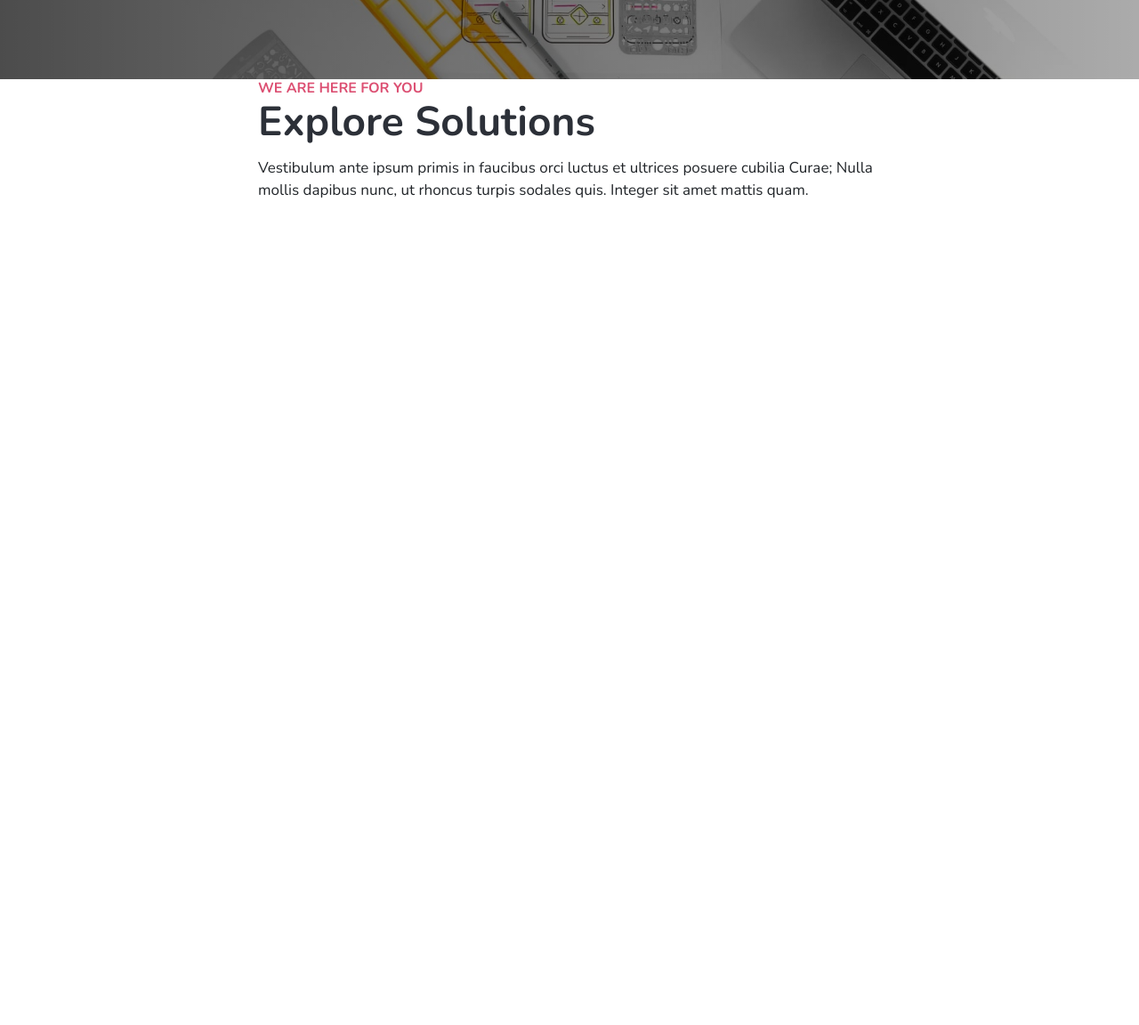
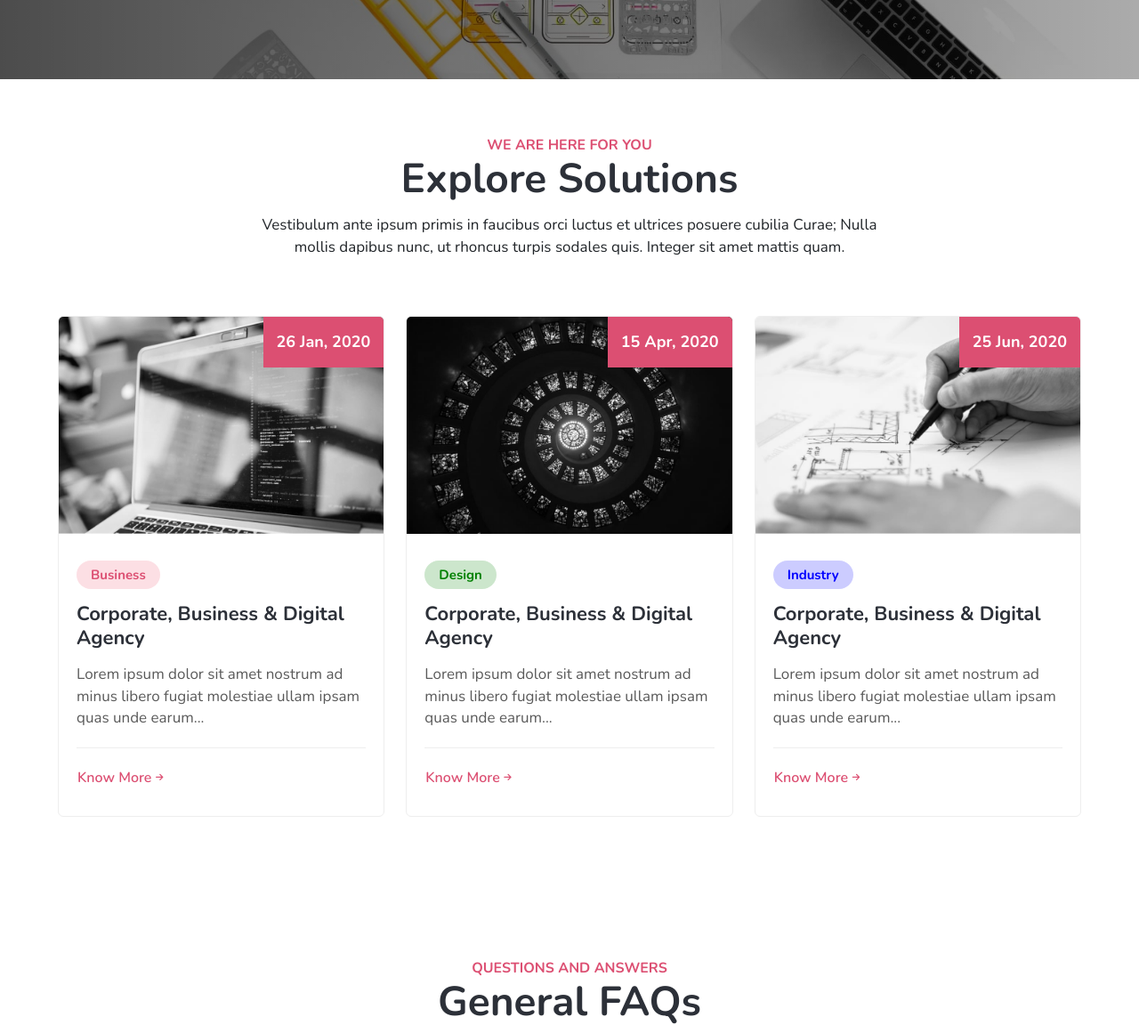
Before and after one commit to ntlthu/Capstone-Group9-BC34, a plain HTML site: page index.html in a window 1280 px wide. Shown: the part 2623-3775 px from the top of the page at 89% size. Before the commit the page ends 2866 px from the top, so only its background shows below. Drawn offline with nearby package versions, Linux system fonts and the light colour scheme.

Commit message:
push phan solution cua index.html

```diff
--- a/css/index.css
+++ b/css/index.css
@@ -3,6 +3,7 @@
   box-sizing: border-box;
   font-family: "Nunito", sans-serif;
 }
+
 html,
 body {
   margin: 0;
@@ -10,10 +11,12 @@ body {
   font-size: 16px;
   scroll-behavior: smooth;
 }
+
 a,
 a:hover {
   text-decoration: none;
 }
+
 :root {
   --pink: #dc4f72;
   --secondary: #0d5fa8;
@@ -31,28 +34,34 @@ a:hover {
   padding: 0px 30px;
   text-transform: uppercase;
 }
+
 .btn-outline-primary {
   color: #dc4f72;
   border-color: #dc4f72;
 }
+
 .btn-outline-primary:hover {
   color: #fff;
   background-color: #dc4f72;
   border-color: #dc4f72;
 }
+
 .btn-outline-primary:focus {
   box-shadow: 0 0 0 0.2rem rgba(220, 79, 114, 0.5);
 }
+
 .btn-primary {
   color: #fff;
   background-color: #dc4f72;
   border-color: #dc4f72;
 }
+
 .btn-primary:hover {
   color: #fff;
   background-color: #d62f58;
   border-color: #cf2952;
 }
+
 .btn-primary:focus,
 .btn-primary.focus {
   color: #fff;
@@ -80,12 +89,14 @@ a:hover {
   text-transform: uppercase;
   margin-bottom: 5px;
 }
+
 .header-section h3 {
   color: var(--title-color);
   font-size: 46px;
   line-height: 1;
   font-weight: 700;
 }
+
 /* HEADER CSS */
 .header {
   background-color: #fff;
@@ -96,6 +107,7 @@ a:hover {
   box-shadow: 0 3px 9px rgba(0, 0, 0, 0.05);
   transition: all 0.4s ease 0s;
 }
+
 .container {
   width: 100%;
   padding-left: 15px;
@@ -103,15 +115,18 @@ a:hover {
   margin-left: auto;
   margin-right: auto;
 }
+
 .ml-auto {
   margin-left: auto !important;
 }
+
 .navbar .navbar-brand {
   font-size: 27px;
   font-weight: 800;
   color: var(--pink);
   letter-spacing: -1px;
 }
+
 .navbar .navbar-brand:hover {
   opacity: 0.95;
 }
@@ -121,20 +136,24 @@ a:hover {
   color: var(--pink);
   font-size: 27px;
 }
+
 .navbar-expand-lg .navbar-nav .nav-item {
   padding: 0 15px;
   position: relative;
   transition: all 0.5s ease;
 }
+
 .navbar-nav .nav-item .nav-link {
   color: var(--title-color);
   font-size: 17px;
   font-weight: 400;
   position: relative;
 }
+
 .navbar-nav .nav-item .nav-link:hover {
   color: var(--pink);
 }
+
 .dropdown-menu .dropdown-item {
   font-weight: 400;
   font-size: 16px;
@@ -143,9 +162,11 @@ a:hover {
   padding-top: 0;
   padding-bottom: 14px;
 }
+
 .dropdown-menu .dropdown-item:hover {
   color: var(--pink);
 }
+
 a.nav-link::before {
   position: absolute;
   content: "";
@@ -155,6 +176,7 @@ a.nav-link::before {
   bottom: 8px;
   transition: all 0.5s ease;
 }
+
 .dropdown-menu .dropdown-item::before {
   position: absolute;
   content: "";
@@ -164,13 +186,16 @@ a.nav-link::before {
   bottom: 13px;
   transition: all 0.5s ease;
 }
+
 .navbar-expand-lg .navbar-nav .nav-link:hover::before,
 a.dropdown-item:hover::before {
   width: 20px;
 }
+
 .navbar-expand-lg .navbar-nav .nav-item .nav-link.active {
   color: var(--pink);
 }
+
 .navbar-toggler .fa {
   color: #fff;
   padding: 0;
@@ -182,13 +207,16 @@ a.dropdown-item:hover::before {
   display: inline-block;
   font-weight: bold;
 }
+
 .navbar-toggler .fa-times {
   display: none;
 }
+
 /* OUR IDEAS */
 .OurIdeas {
   margin-top: 90px;
 }
+
 .OurIdeas .OurIdeas__content {
   background-image: linear-gradient(to right, #fff, rgba(255, 255, 255, 0.92)),
     url(../images/banner.jpg);
@@ -230,18 +258,21 @@ a.dropdown-item:hover::before {
   border: 1px solid #f7f9fc;
   transition: all 0.4s ease-in;
 }
+
 .chooseUs__content .item:hover {
   background-color: #ffffff;
   border: 1px solid #eee;
   box-shadow: 0 0.5rem 1rem rgba(0, 0, 0, 0.09);
   transform: translateY(-0.5rem);
 }
+
 .chooseUs__content .item h3 {
   color: var(--title-color);
   font-size: 26px;
   line-height: 35px;
   font-weight: 700;
 }
+
 .chooseUs__content .item p {
   color: var(--text-color);
   margin-top: 15px;
@@ -253,12 +284,14 @@ a.dropdown-item:hover::before {
 .aboutUs {
   background-color: #f7f9fc;
 }
+
 .aboutUs-info h3 {
   font-size: 35px;
   line-height: 40px;
   color: var(--title-color);
   font-weight: 700;
 }
+
 .aboutUs-info p {
   font-size: 17px;
   color: var(--text-color);
@@ -266,23 +299,28 @@ a.dropdown-item:hover::before {
   font-weight: 400;
   font-style: normal;
 }
-.aboutUs__img {
+
+.img-effect {
   border-radius: 6px;
   transition: all 0.3s ease-in-out;
 }
-.aboutUs__img:hover {
+
+.img-effect:hover {
   transform: translateY(-0.5rem);
 }
+
 /* COUNTUP */
 .countUp {
   background-color: #f7f9fc;
 }
+
 .countUp__item h4 {
   font-size: 16px;
   line-height: 24.5px;
   color: var(--title-color);
   font-weight: 700;
 }
+
 .countUp__item span {
   font-size: 50px;
   line-height: 1;
@@ -293,6 +331,7 @@ a.dropdown-item:hover::before {
   margin-top: 10px;
   display: inline-block;
 }
+
 .countUp__item p {
   color: var(--text-color);
   font-size: 17px;
@@ -306,16 +345,33 @@ a.dropdown-item:hover::before {
   transition: 0.3s ease;
   border: 1px solid #eee;
 }
+
 .countUp__item:hover {
   box-shadow: 0 0.5rem 1rem rgba(0, 0, 0, 0.09);
 }
+
+@media screen and (max-width: 992px) {
+  .countUp__item span {
+    font-size: 40px;
+    line-height: 50px;
+  }
+
+  .countUp__item h4 {
+    font-size: 18px;
+  }
+}
+
+@media screen and (max-width: 768px) {
+  .countUp__item h4 {
+    font-size: 17px;
+  }
+}
+
 /* WE ARE TRUE */
 .Wearetrue .Wearetrue__content {
-  background-image: linear-gradient(
-      to right,
+  background-image: linear-gradient(to right,
       rgba(0, 0, 0, 0.7),
-      rgba(0, 0, 0, 0.33)
-    ),
+      rgba(0, 0, 0, 0.33)),
     url(../images/bg.jpg);
   background-size: cover;
   min-height: 480px;
@@ -326,6 +382,7 @@ a.dropdown-item:hover::before {
   display: grid;
   align-items: center;
 }
+
 .Wearetrue__detail-h2 h2 {
   font-size: 30px;
   line-height: 36px;
@@ -337,13 +394,135 @@ a.dropdown-item:hover::before {
   color: #eee;
   line-height: 24.5px;
 }
+
 .Wearetrue__detail {
   max-width: 550px;
 }
+
 .btn-light:hover {
   color: #212529;
   background-color: #e2e6ea;
   border-color: #dae0e5;
+}
+
+/* SOLUTION */
+.solution__item {
+  border-radius: 6px;
+  transition: 0.3s ease-in;
+  display: block;
+  height: 100%;
+  background: #fff;
+  border: 1px solid #eee;
+  overflow: hidden;
+}
+
+.solution__item:hover {
+  box-shadow: 0 0.5rem 1rem rgba(0, 0, 0, 0.09);
+  transform: translateY(-0.5rem);
+}
+
+.solution__item a.link-hover {
+  position: relative;
+}
+
+.solution__item a.link-hover img {
+  filter: grayscale(1);
+  transition: 0.3s ease-in-out;
+}
+
+.solution__item:hover a.link-hover img {
+  filter: grayscale(0);
+  overflow: hidden;
+}
+
+.solution__item p.date {
+  padding: 15px;
+  background-color: var(--pink);
+  font-size: 18px;
+  color: #fff;
+  font-weight: 700;
+  position: absolute;
+  top: 0;
+  right: 0;
+}
+
+.solution__info {
+  padding: 30px 20px;
+}
+
+.solution__info label.tag-label {
+  padding: 5px 16px;
+  display: inline-block;
+  border-radius: 25px;
+  font-size: 15px;
+  font-weight: 700;
+  margin-bottom: 15px;
+}
+
+.solution__info label.tag-label.red {
+  background: rgba(238, 97, 120, 0.2);
+  color: var(--pink);
+}
+
+.solution__info label.tag-label.green {
+  background: rgba(0, 128, 0, 0.2);
+  color: #008000;
+}
+
+.solution__info label.tag-label.blue {
+  background: rgba(0, 0, 255, 0.2);
+  color: #0000ff;
+}
+
+.solution__info h4 a {
+  font-size: 22px;
+  line-height: 27px;
+  color: var(--title-color);
+  display: block;
+  font-weight: 700;
+}
+
+.solution__item:hover .solution__info h4 a {
+  color: var(--pink);
+}
+
+.solution__info p {
+  font-size: 17px;
+  line-height: 24.5px;
+  color: var(--text-color);
+  margin-top: 15px;
+  border-bottom: 1px solid #eee;
+  padding-bottom: 20px;
+  margin-bottom: 20px;
+}
+
+.solution__info a.btn-news {
+  color: var(--pink);
+  padding: 0;
+  font-size: 16px;
+  font-weight: 600;
+  display: inline-block;
+  position: relative;
+  transition: 0.3s ease-in-out;
+}
+
+.solution__info a.btn-news span {
+  font-size: 60%;
+  vertical-align: middle;
+  position: absolute;
+  right: -13px;
+  top: 7.5px;
+  padding-left: 0px;
+  transition: 0.3s ease-in;
+  font-weight: 800;
+}
+
+.solution__info a.btn-news:focus {
+  box-shadow: 0 0 0 0.2rem rgba(225, 105, 135, 0.5);
+}
+
+.solution__item:hover a.btn-news span {
+  right: -17px;
 }
 
 /* RESPONSIVE */
@@ -356,6 +535,7 @@ a.dropdown-item:hover::before {
     margin-left: auto;
   }
 }
+
 @media screen and (min-width: 768px) {
   .container {
     max-width: 100%;
@@ -365,6 +545,7 @@ a.dropdown-item:hover::before {
     margin-left: auto;
   }
 }
+
 @media screen and (min-width: 992px) {
   .container {
     max-width: 100%;
@@ -374,6 +555,7 @@ a.dropdown-item:hover::before {
     margin-left: auto;
   }
 }
+
 @media screen and ((min-width: 1200px)) {
   .container {
     max-width: 100%;
--- a/index.html
+++ b/index.html
@@ -1,29 +1,22 @@
 <!DOCTYPE html>
 <html lang="en">
+
 <head>
   <meta charset="UTF-8" />
   <meta http-equiv="X-UA-Compatible" content="IE=edge" />
   <meta name="viewport" content="width=device-width, initial-scale=1.0" />
   <title>Group9-Masterwork-BC34</title>
   <!-- font icon -->
-    <link
-      rel="stylesheet"
-      href="https://cdnjs.cloudflare.com/ajax/libs/font-awesome/6.1.1/css/all.min.css"
-    />
+  <link rel="stylesheet" href="https://cdnjs.cloudflare.com/ajax/libs/font-awesome/6.1.1/css/all.min.css" />
   <!-- font google -->
   <link rel="preconnect" href="https://fonts.googleapis.com" />
   <link rel="preconnect" href="https://fonts.gstatic.com" crossorigin />
   <link
     href="https://fonts.googleapis.com/css2?family=Nunito:ital,wght@0,200;0,300;0,400;0,500;0,600;0,700;0,800;0,900;1,200;1,300;1,400;1,500;1,600;1,700;1,800;1,900&family=Oswald:wght@300;400;600;700&display=swap"
-      rel="stylesheet"
-    />
+    rel="stylesheet" />
   <!-- BS -->
-    <link
-      href="https://cdn.jsdelivr.net/npm/bootstrap@5.1.3/dist/css/bootstrap.min.css"
-      rel="stylesheet"
-      integrity="sha384-1BmE4kWBq78iYhFldvKuhfTAU6auU8tT94WrHftjDbrCEXSU1oBoqyl2QvZ6jIW3"
-      crossorigin="anonymous"
-    />
+  <link href="https://cdn.jsdelivr.net/npm/bootstrap@5.1.3/dist/css/bootstrap.min.css" rel="stylesheet"
+    integrity="sha384-1BmE4kWBq78iYhFldvKuhfTAU6auU8tT94WrHftjDbrCEXSU1oBoqyl2QvZ6jIW3" crossorigin="anonymous" />
   <!-- MAIN CSS-->
   <link rel="stylesheet" href="./css/index.css" />
 </head>
@@ -37,24 +30,15 @@
           <i class="fa-regular fa-handshake"></i>
           Masterwork
         </a>
-          <button
-            class="navbar-toggler"
-            type="button"
-            data-bs-toggle="collapse"
-            data-bs-target="#navbarMasterwork-header"
-            aria-controls="navbarSupportedContent"
-            aria-expanded="false"
-            aria-label="Toggle navigation"
-          >
+        <button class="navbar-toggler" type="button" data-bs-toggle="collapse" data-bs-target="#navbarMasterwork-header"
+          aria-controls="navbarSupportedContent" aria-expanded="false" aria-label="Toggle navigation">
           <i class="fa fa-bars"></i>
           <i class="fa fa-times"></i>
         </button>
         <div class="collapse navbar-collapse" id="navbarMasterwork-header">
           <ul class="navbar-nav ml-auto">
             <li class="nav-item">
-                <a class="nav-link active" aria-current="page" href="index.html"
-                  >Home</a
-                >
+              <a class="nav-link active" aria-current="page" href="index.html">Home</a>
             </li>
             <li class="nav-item">
               <a class="nav-link" href="about.html">About</a>
@@ -63,20 +47,11 @@
               <a class="nav-link" href="#">Services</a>
             </li>
             <li class="nav-item dropdown">
-                <a
-                  class="nav-link dropdown-toggle"
-                  href="#"
-                  id="navbarDropdown-header"
-                  role="button"
-                  data-bs-toggle="dropdown"
-                  aria-expanded="false"
-                >
+              <a class="nav-link dropdown-toggle" href="#" id="navbarDropdown-header" role="button"
+                data-bs-toggle="dropdown" aria-expanded="false">
                 Pages
               </a>
-                <ul
-                  class="dropdown-menu"
-                  aria-labelledby="navbarDropdown-header"
-                >
+              <ul class="dropdown-menu" aria-labelledby="navbarDropdown-header">
                 <li><a class="dropdown-item" href="#">Blog Posts</a></li>
                 <li>
                   <a class="dropdown-item" href="#">Blog single</a>
@@ -90,9 +65,7 @@
               <a class="nav-link">Contact</a>
             </li>
             <li class="nav-item ml-lg-3 ml-0 mt-lg-0 mt-3">
-                <a class="btn btn-outline-primary theme-button" href="#"
-                  >Schedule a Demo</a
-                >
+              <a class="btn btn-outline-primary theme-button" href="#">Schedule a Demo</a>
             </li>
           </ul>
         </div>
@@ -110,9 +83,7 @@
               Building a beautiful interactive business for startups and
               innovative companies.
             </p>
-              <a href="about.html" class="btn btn-outline-primary theme-button"
-                >Get Started</a
-              >
+            <a href="about.html" class="btn btn-outline-primary theme-button">Get Started</a>
           </div>
           <div class="col-lg-6 content-photo mt-lg-0 mt-5">
             <img src="./images/main.png" class="img-fluid" alt="main.png" />
@@ -196,11 +167,7 @@
           <a href="#URL" class="btn btn-primary theme-button">Read More</a>
         </div>
         <div class="col-lg-6 pl-lg-5 mt-lg-0 mt-5">
-            <img
-              src="./images/about.jpg"
-              class="img-fluid shadow aboutUs__img"
-              alt="about.jpg"
-            />
+          <img src="./images/about.jpg" class="img-fluid shadow img-effect" alt="about.jpg" />
         </div>
       </div>
     </div>
@@ -244,7 +211,7 @@
       </div>
     </div>
   </section>
-    <!-- Start We are true -->
+  <!-- We are true -->
   <section class="Wearetrue">
     <div class="Wearetrue__content">
       <div class="container">
@@ -265,19 +232,18 @@
             </p>
           </div>
           <div class="Wearetrue__detail-btn">
-              <a href="#" class="btn btn-light theme-button">Read more</a>
+            <a href="about.html" class="btn btn-light theme-button">Read more</a>
           </div>
         </div>
       </div>
     </div>
   </section>
-    <!-- End We are true -->
-    <!-- Start Solutions -->
-    <section class="solution">
-      <header class="header-section">
+  <!-- Solutions -->
+  <section class="solution py-5">
+    <header class="header-section text-center mx-auto pt-lg-3">
       <div class="container">
         <h6 class="h6-common">We are here for you</h6>
-          <h3 class="h3-common">Explore Solutions</h3>
+        <h3>Explore Solutions</h3>
         <p class="my-3">
           Vestibulum ante ipsum primis in faucibus orci luctus et ultrices
           posuere cubilia Curae; Nulla mollis dapibus nunc, ut rhoncus turpis
@@ -285,9 +251,87 @@
         </p>
       </div>
     </header>
-      <main></main>
+    <main class="solution__content pb-lg-3">
+      <div class="container">
+        <div class="row">
+          <div class="col-lg-4 col-md-6 mt-5">
+            <div class="solution__item">
+              <a href="#blog-single.html" class="d-block link-hover">
+                <img src="./images/b1.jpg" alt="b1.jpg" class="img-fluid " />
+                <p class="date">26 Jan, 2020</p>
+              </a>
+              <div class="solution__info">
+                <label class="tag-label red">Business</label>
+                <h4><a href="#blog-single.html">Corporate, Business & Digital Agency</a></h4>
+                <p class="solution-text">Lorem ipsum dolor sit amet nostrum ad minus libero fugiat molestiae ullam ipsam
+                  quas unde earum...</p>
+                <a href="#blog-single.html" class="btn btn-news">Know More <span class="fa fa-arrow-right"
+                    aria-hidden="true"></span> </a>
+              </div>
+            </div>
+          </div>
+          <div class="col-lg-4 col-md-6 mt-5">
+            <div class="solution__item">
+              <a href="#blog-single.html" class="d-block link-hover">
+                <img src="./images/b7.jpg" alt="b7.jpg" class="img-fluid " />
+                <p class="date">15 Apr, 2020</p>
+              </a>
+              <div class="solution__info">
+                <label class="tag-label green">Design</label>
+                <h4><a href="#blog-single.html">Corporate, Business & Digital Agency</a></h4>
+                <p class="solution-text">Lorem ipsum dolor sit amet nostrum ad minus libero fugiat molestiae ullam ipsam
+                  quas unde earum...</p>
+                <a href="#blog-single.html" class="btn btn-news">Know More <span class="fa fa-arrow-right"
+                    aria-hidden="true"></span> </a>
+              </div>
+            </div>
+          </div>
+          <div class="col-lg-4 col-md-6 mt-5 offset-md-3 offset-lg-0">
+            <div class="solution__item">
+              <a href="#blog-single.html" class="d-block link-hover">
+                <img src="./images/b3.jpg" alt="b3.jpg" class="img-fluid" />
+                <p class="date">25 Jun, 2020</p>
+              </a>
+              <div class="solution__info">
+                <label class="tag-label blue">Industry</label>
+                <h4><a href="#blog-single.html">Corporate, Business & Digital Agency</a></h4>
+                <p class="solution-text">Lorem ipsum dolor sit amet nostrum ad minus libero fugiat molestiae ullam ipsam
+                  quas unde earum...</p>
+                <a href="#blog-single.html" class="btn btn-news">Know More <span class="fa fa-arrow-right"
+                    aria-hidden="true"></span> </a>
+              </div>
+            </div>
+          </div>
+        </div>
+      </div>
+    </main>
   </section>
-    <!-- End Solutions -->
+  <!-- FAQs-->
+  <section class="FAQs py-5">
+    <header class="header-section text-center mx-auto pt-lg-5">
+      <div class="container">
+        <h6 class="h6-common">Questions and Answers</h6>
+        <h3>General FAQs</h3>
+        <p class="my-3">
+          Vestibulum ante ipsum primis in faucibus orci luctus et ultrices posuere cubilia Curae;
+          Nulla mollis dapibus nunc, ut rhoncus
+          turpis sodales quis. Integer sit amet mattis quam.
+        </p>
+      </div>
+    </header>
+    <main class="FAQs__content pb-lg-5">
+      <div class="container">
+        <div class="row">
+          <div class="col-md-5 mt-5">
+            <div class="FAQs__image">
+              <img src="./images/women.jpg" alt="women.jpg" class="img-fluid shadow img-effect">
+            </div>
+          </div>
+          <div class="col-md-7 mt-5 pl-lg-5"></div>
+        </div>
+      </div>
+    </main>
+  </section>
   <!-- start footer -->
   <footer>
     <div class="footer_top"></div>
@@ -296,11 +340,8 @@
   <!-- end footer -->
 
   <!-- JQUERY  -->
-    <script
-      src="https://code.jquery.com/jquery-3.6.0.min.js"
-      integrity="sha256-/xUj+3OJU5yExlq6GSYGSHk7tPXikynS7ogEvDej/m4="
-      crossorigin="anonymous"
-    ></script>
+  <script src="https://code.jquery.com/jquery-3.6.0.min.js"
+    integrity="sha256-/xUj+3OJU5yExlq6GSYGSHk7tPXikynS7ogEvDej/m4=" crossorigin="anonymous"></script>
   <script src="https://cdnjs.cloudflare.com/ajax/libs/waypoints/4.0.1/jquery.waypoints.js"></script>
 
   <!-- Count up -->
@@ -310,10 +351,9 @@
     $(".counter").countUp();
   </script>
   <!-- BS JS -->
-    <script
-      src="https://cdn.jsdelivr.net/npm/bootstrap@5.1.3/dist/js/bootstrap.bundle.min.js"
+  <script src="https://cdn.jsdelivr.net/npm/bootstrap@5.1.3/dist/js/bootstrap.bundle.min.js"
     integrity="sha384-ka7Sk0Gln4gmtz2MlQnikT1wXgYsOg+OMhuP+IlRH9sENBO0LRn5q+8nbTov4+1p"
-      crossorigin="anonymous"
-    ></script>
+    crossorigin="anonymous"></script>
 </body>
+
 </html>
```
Lines whose indentation alone changed are shown as unchanged.
